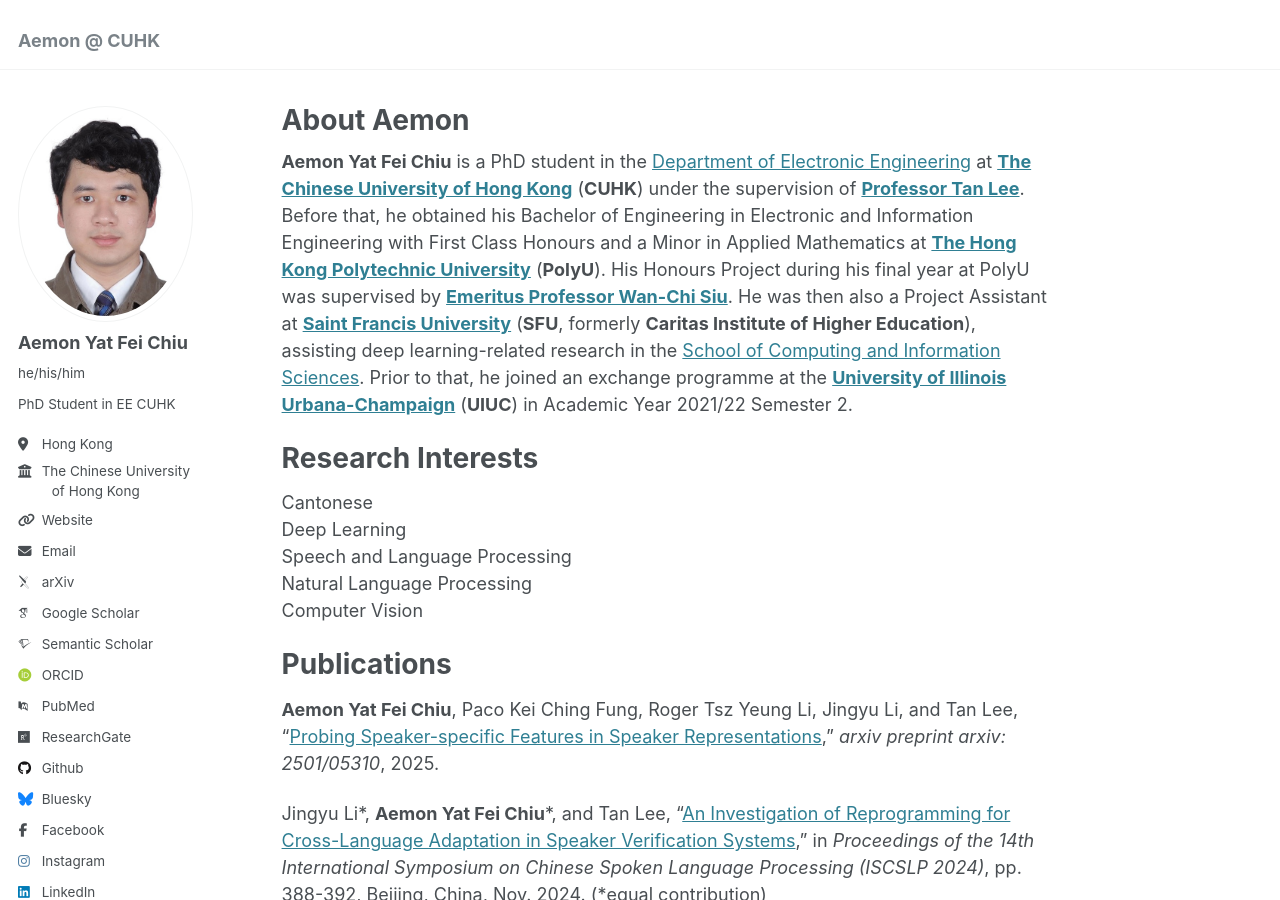
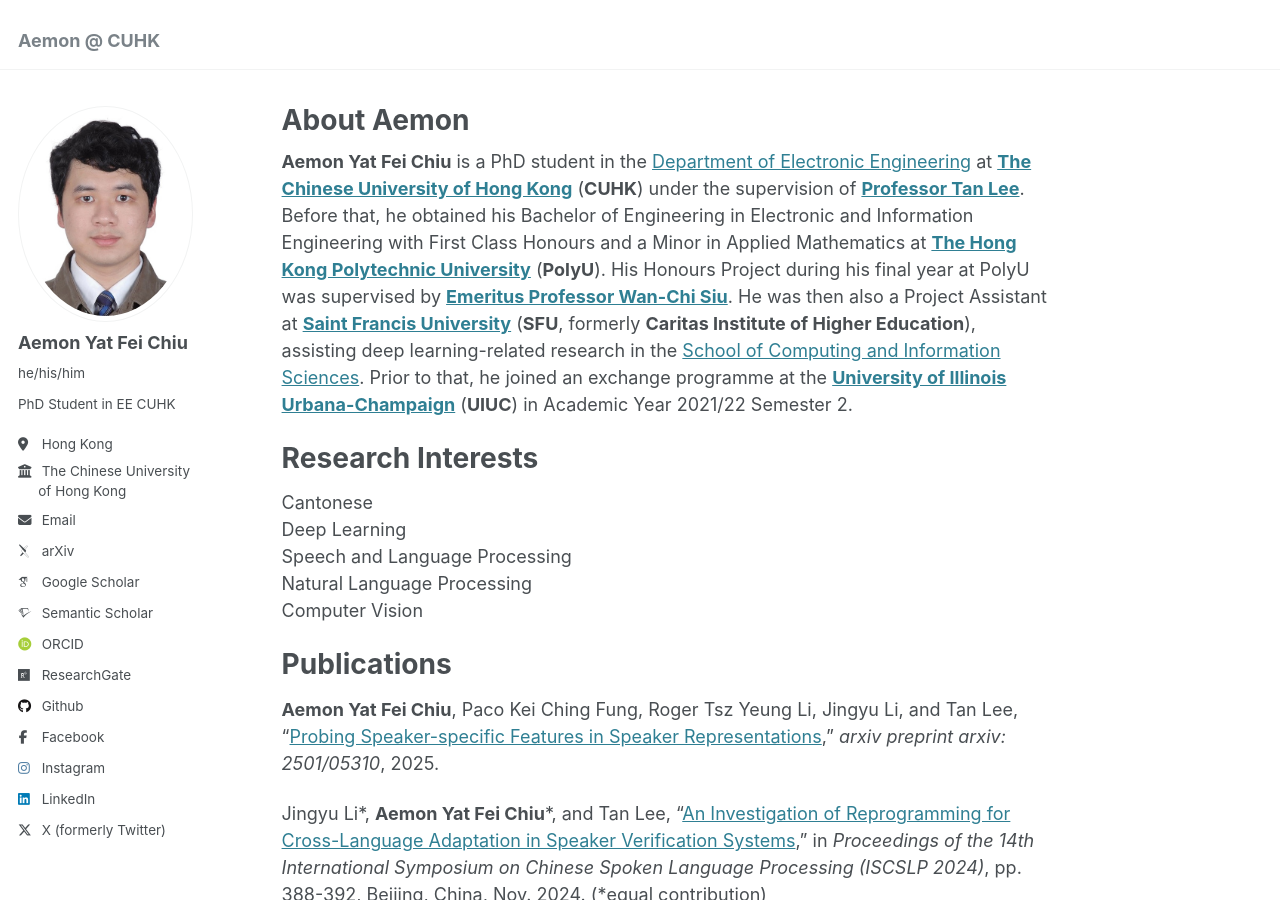
Before and after one commit to aemonyfchiu/aemonyfchiu.github.io, a Jekyll site: the page built from _pages/about.md, in a window 1280 px wide and 900 px high. Built offline with Jekyll 4.4.1, drawn with Linux system fonts in a browser that asks for light colours; some web fonts are replaced.

Commit message:
Update _config.yml

```diff
--- a/_config.yml
+++ b/_config.yml
@@ -26,8 +26,8 @@
   pronouns         : "he/his/him"
   bio              : "PhD Student in EE CUHK"
   location         : "Hong Kong"
-  employer         : "The Chinese University<br>&ensp;&ensp;&ensp;&ensp;&ensp;of Hong Kong"
-  uri              : "aemonyfchiu/aemonyfchiu.github.io"
+  employer         : "The Chinese University<br>&ensp;&ensp;&ensp;of Hong Kong"
+  uri              : # URL
   email            : "aemon.yf.chiu@link.cuhk.edu.hk"
 
   # Academic websites
@@ -36,7 +36,7 @@
   impactstory      : # URL
   orcid            : "http://orcid.org/yourorcidurl"
   semantic         : "https://www.semanticscholar.org/author/Aemon-Yat-Fei-Chiu/2331323086"
-  pubmed           : "https://www.ncbi.nlm.nih.gov/pubmed/?term=john+snow"
+  pubmed           : # "https://www.ncbi.nlm.nih.gov/pubmed/?term=john+snow"
   researchgate     : "https://www.researchgate.net/profile/Aemon-Yat-Fei-Chiu"
   scopus           : # URL
 
@@ -49,7 +49,7 @@
   stackoverflow    : # User number or user number and name (i.e., use "1" or "1/jeff-atwood")
 
   # Social media
-  bluesky          : "bsky.app" # Replace this with you Bluesky username
+  bluesky          : # "bsky.app" # Replace this with you Bluesky username
   facebook         : "aemonyfchiu"
   flickr           : # Username
   foursquare       : # Username
```
